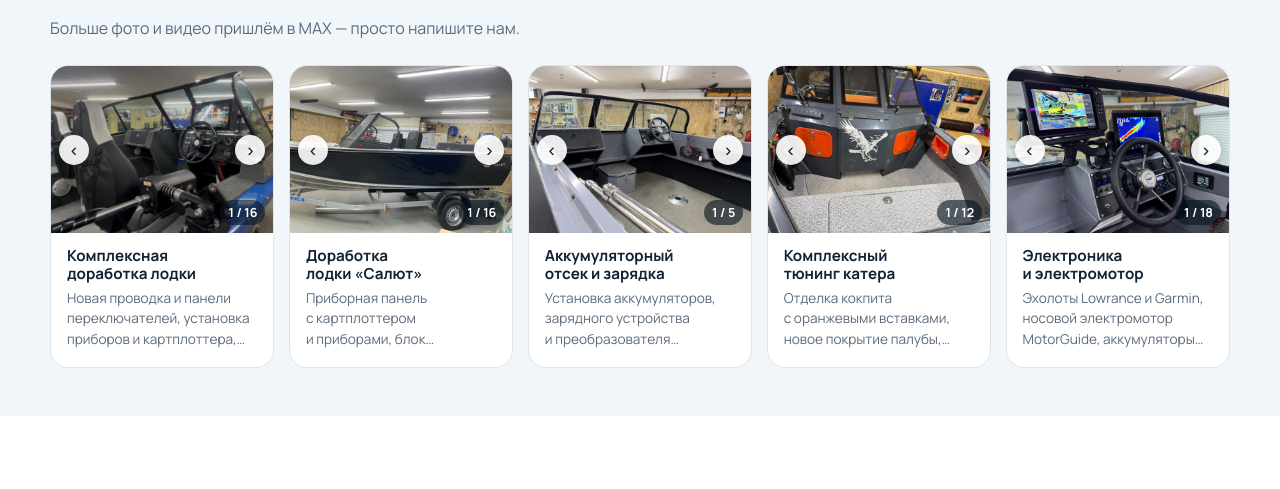
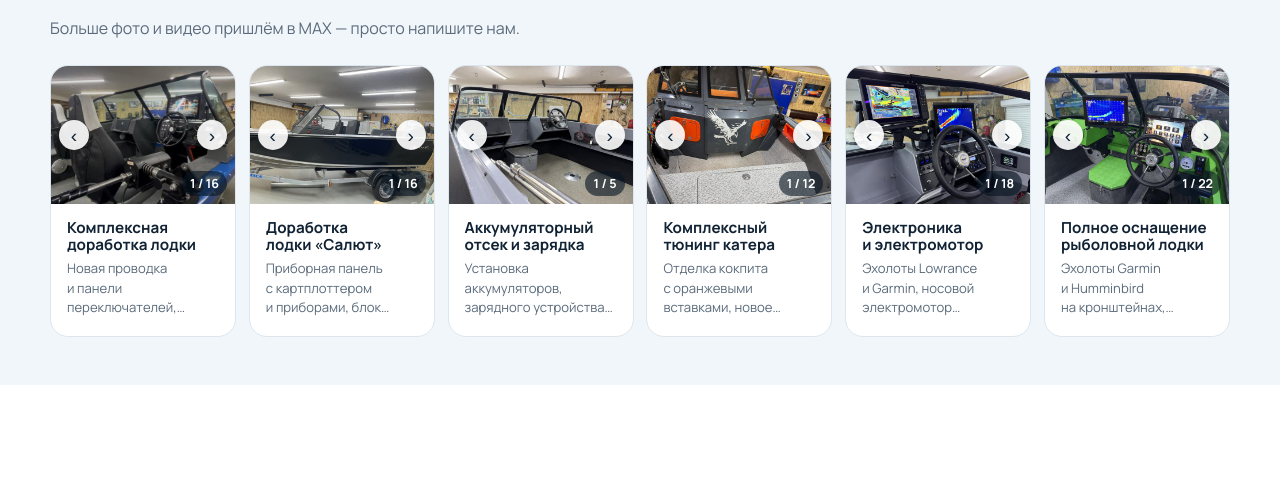
Before and after one commit to the-yaks/boat-tuning, a plain HTML site: page index.html in a window 1280 px wide. Shown: the part 737-1226 px from the top of the page. Drawn offline with Linux system fonts and the light colour scheme.

Commit message:
Наши работы: шестая лодка, ряд из 6 карточек
Co-Authored-By: Claude Opus 5.5 <noreply@anthropic.com>
Claude-Session: https://claude.ai/code/session_01Gnkcb46VtdBGs2xpKo3arh

```diff
--- a/index.html
+++ b/index.html
@@ -164,7 +164,7 @@ p, li, figcaption { text-wrap: pretty; }
 /* Works */
 #works { padding: clamp(2rem, 4vw, 3rem) 0; }
 #works .section__lead { margin-bottom: 1.5rem; }
-.works { display: grid; grid-template-columns: repeat(5, 1fr); gap: .9rem; }
+.works { display: grid; grid-template-columns: repeat(6, 1fr); gap: .8rem; }
 .boat { background: #fff; border: 1px solid var(--line); border-radius: var(--radius); overflow: hidden; display: flex; flex-direction: column; }
 .boat__slider { position: relative; aspect-ratio: 4 / 3; background: var(--bg-alt); overflow: hidden; }
 .boat__track { position: absolute; inset: 0; display: flex; overflow-x: auto; scroll-snap-type: x mandatory; scrollbar-width: none; overscroll-behavior-x: contain; }
@@ -177,9 +177,9 @@ p, li, figcaption { text-wrap: pretty; }
 .boat__count { position: absolute; right: 8px; bottom: 8px; background: rgba(7, 21, 34, .6); color: #fff; font-size: .78rem; font-weight: 700; padding: .15rem .5rem; border-radius: 999px; pointer-events: none; }
 .boat__info { padding: .9rem 1rem 1.1rem; }
 .boat__info h3 { font-size: .95rem; margin: 0 0 .35rem; }
-.boat__info p { margin: 0; color: var(--muted); font-size: .85rem; line-height: 1.5; display: -webkit-box; -webkit-line-clamp: 3; -webkit-box-orient: vertical; overflow: hidden; }
+.boat__info p { margin: 0; color: var(--muted); font-size: .82rem; line-height: 1.5; display: -webkit-box; -webkit-line-clamp: 3; -webkit-box-orient: vertical; overflow: hidden; }
 @media (hover: none) { .boat__nav { opacity: 1; width: 30px; height: 30px; font-size: 1.2rem; } }
-@media (max-width: 1080px) { .works { grid-template-columns: repeat(3, 1fr); } }
+@media (max-width: 1180px) { .works { grid-template-columns: repeat(3, 1fr); } }
 @media (max-width: 760px) { .works { grid-template-columns: repeat(2, 1fr); } }
 @media (max-width: 560px) {
   .works { gap: .6rem; }
@@ -453,6 +453,41 @@ p, li, figcaption { text-wrap: pretty; }
             <p>Эхолоты Lowrance и&nbsp;Garmin, носовой электромотор MotorGuide, аккумуляторы и&nbsp;зарядное устройство, блок предохранителей, усилитель, индикатор заряда.</p>
           </div>
         </article>
+        <article class="boat" data-photos="images/works/boat6-11.jpg,images/works/boat6-12.jpg,images/works/boat6-16.jpg,images/works/boat6-17.jpg,images/works/boat6-21.jpg,images/works/boat6-18.jpg,images/works/boat6-13.jpg,images/works/boat6-1.jpg,images/works/boat6-2.jpg,images/works/boat6-3.jpg,images/works/boat6-4.jpg,images/works/boat6-5.jpg,images/works/boat6-6.jpg,images/works/boat6-7.jpg,images/works/boat6-8.jpg,images/works/boat6-9.jpg,images/works/boat6-10.jpg,images/works/boat6-14.jpg,images/works/boat6-15.jpg,images/works/boat6-19.jpg,images/works/boat6-20.jpg,images/works/boat6-22.jpg">
+          <div class="boat__slider">
+            <div class="boat__track">
+              <img src="images/works/boat6-11-thumb.jpg" alt="Полное оснащение рыболовной лодки, фото 1" loading="lazy" data-index="0" width="640" height="480">
+              <img src="images/works/boat6-12-thumb.jpg" alt="Полное оснащение рыболовной лодки, фото 2" loading="lazy" data-index="1" width="640" height="480">
+              <img src="images/works/boat6-16-thumb.jpg" alt="Полное оснащение рыболовной лодки, фото 3" loading="lazy" data-index="2" width="640" height="480">
+              <img src="images/works/boat6-17-thumb.jpg" alt="Полное оснащение рыболовной лодки, фото 4" loading="lazy" data-index="3" width="640" height="480">
+              <img src="images/works/boat6-21-thumb.jpg" alt="Полное оснащение рыболовной лодки, фото 5" loading="lazy" data-index="4" width="640" height="480">
+              <img src="images/works/boat6-18-thumb.jpg" alt="Полное оснащение рыболовной лодки, фото 6" loading="lazy" data-index="5" width="640" height="480">
+              <img src="images/works/boat6-13-thumb.jpg" alt="Полное оснащение рыболовной лодки, фото 7" loading="lazy" data-index="6" width="640" height="480">
+              <img src="images/works/boat6-1-thumb.jpg" alt="Полное оснащение рыболовной лодки, фото 8" loading="lazy" data-index="7" width="640" height="480">
+              <img src="images/works/boat6-2-thumb.jpg" alt="Полное оснащение рыболовной лодки, фото 9" loading="lazy" data-index="8" width="640" height="480">
+              <img src="images/works/boat6-3-thumb.jpg" alt="Полное оснащение рыболовной лодки, фото 10" loading="lazy" data-index="9" width="640" height="480">
+              <img src="images/works/boat6-4-thumb.jpg" alt="Полное оснащение рыболовной лодки, фото 11" loading="lazy" data-index="10" width="640" height="480">
+              <img src="images/works/boat6-5-thumb.jpg" alt="Полное оснащение рыболовной лодки, фото 12" loading="lazy" data-index="11" width="640" height="480">
+              <img src="images/works/boat6-6-thumb.jpg" alt="Полное оснащение рыболовной лодки, фото 13" loading="lazy" data-index="12" width="640" height="480">
+              <img src="images/works/boat6-7-thumb.jpg" alt="Полное оснащение рыболовной лодки, фото 14" loading="lazy" data-index="13" width="640" height="480">
+              <img src="images/works/boat6-8-thumb.jpg" alt="Полное оснащение рыболовной лодки, фото 15" loading="lazy" data-index="14" width="640" height="480">
+              <img src="images/works/boat6-9-thumb.jpg" alt="Полное оснащение рыболовной лодки, фото 16" loading="lazy" data-index="15" width="640" height="480">
+              <img src="images/works/boat6-10-thumb.jpg" alt="Полное оснащение рыболовной лодки, фото 17" loading="lazy" data-index="16" width="640" height="480">
+              <img src="images/works/boat6-14-thumb.jpg" alt="Полное оснащение рыболовной лодки, фото 18" loading="lazy" data-index="17" width="640" height="480">
+              <img src="images/works/boat6-15-thumb.jpg" alt="Полное оснащение рыболовной лодки, фото 19" loading="lazy" data-index="18" width="640" height="480">
+              <img src="images/works/boat6-19-thumb.jpg" alt="Полное оснащение рыболовной лодки, фото 20" loading="lazy" data-index="19" width="640" height="480">
+              <img src="images/works/boat6-20-thumb.jpg" alt="Полное оснащение рыболовной лодки, фото 21" loading="lazy" data-index="20" width="640" height="480">
+              <img src="images/works/boat6-22-thumb.jpg" alt="Полное оснащение рыболовной лодки, фото 22" loading="lazy" data-index="21" width="640" height="480">
+            </div>
+            <button type="button" class="boat__nav boat__nav--prev" aria-label="Предыдущее фото">‹</button>
+            <button type="button" class="boat__nav boat__nav--next" aria-label="Следующее фото">›</button>
+            <span class="boat__count">1 / 22</span>
+          </div>
+          <div class="boat__info">
+            <h3>Полное оснащение рыболовной лодки</h3>
+            <p>Эхолоты Garmin и&nbsp;Humminbird на&nbsp;кронштейнах, светодиодные фары, монитор заряда, аккумуляторный отсек, блок предохранителей, отопитель, держатели удилищ с&nbsp;подсветкой.</p>
+          </div>
+        </article>
       </div>
     </div>
   </section>
```
